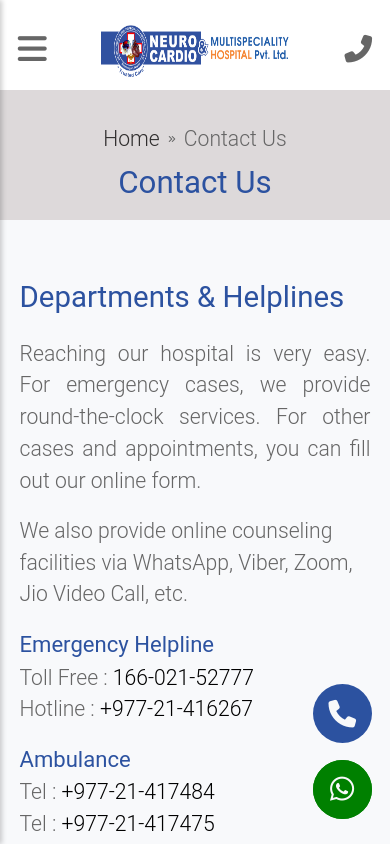
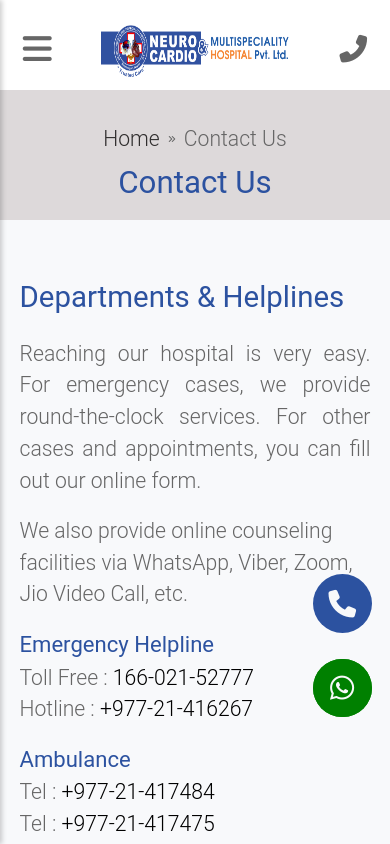
Before and after one commit to pracasupreti/neurohospital.com.np, a React (Create React App) app: page /contact in a window 390 px wide. Built offline with nearby package versions, Linux system fonts and the light colour scheme.

Commit message:
new-update

```diff
--- a/public/assets/css/contact.css
+++ b/public/assets/css/contact.css
@@ -48,6 +48,8 @@
   text-decoration: none;
 }
 .ct-div1 {
+  display: flex;
+  flex-wrap: wrap;
   margin: 0 0 3rem 0;
   justify-content: space-between;
 }
--- a/public/assets/css/float.css
+++ b/public/assets/css/float.css
@@ -72,13 +72,13 @@
   }
   .float-1,
   .float1-link {
-    bottom: 12%;
+    bottom:25%;
     width: 3.2rem;
     height: 3.2rem;
   }
   .float-1,
   .float2-link {
-    bottom: 3%;
+    bottom: 15%;
     width: 3.2rem;
     height: 3.2rem;
   }
--- a/public/assets/css/header.css
+++ b/public/assets/css/header.css
@@ -82,7 +82,7 @@
     /* border: 2px solid black; */
   }
   .resp-nav1-div-div1 i {
-    margin-left: 10px;
+    margin-left: 15px;
     font-size: 1.8rem;
   }
   .resp-nav1-div-div2 {
@@ -100,7 +100,7 @@
     /* border: 2px solid black; */
   }
   .resp-nav1-div-div3 i {
-    margin-right:10px ;
+    margin-right:15px ;
     font-size: 1.5rem;
   }
   .nav-2 {
--- a/public/assets/css/hospital-calender.css
+++ b/public/assets/css/hospital-calender.css
@@ -5,7 +5,7 @@
   margin: 3rem auto ;
   padding: 10px;
   border-radius: 10px;
-  border: 0.5px solid #2c52a0;
+  border: 1px solid #ddd;
 }
 .cdr-d1 {
   width: 25%;
--- a/public/assets/css/testimonials.css
+++ b/public/assets/css/testimonials.css
@@ -49,6 +49,8 @@
 .tl-col2 {
   width: 61%;
   height: auto;
+  padding: 2rem 0;
+  /* border: 2px solid red; */
   align-items: center;
   opacity: 0;
   transform: translateY(30px);
@@ -59,7 +61,6 @@
   transform: translateY(0);
 }
 .tl-p1 {
-  margin-top: 3rem;
   text-transform: uppercase;
   font-weight: bolder;
   color: #999;
@@ -90,9 +91,11 @@
 }
 .tl2-col2 {
   width: 61%;
-  height: 90%;
+  height:auto;
   align-items: center;
   opacity: 0;
+  padding: 2rem 0;
+  /* border: 2px solid red; */
   transform: translateY(30px);
   transition: opacity 2s ease-in-out, transform 1s ease-in-out;
 }
@@ -120,9 +123,10 @@
 }
 .tl3-col2 {
   width: 61%;
-  height: 90%;
+  height:auto;
   align-items: center;
   opacity: 0;
+  /* border: 2px solid rgb(38, 255, 0); */
   transform: translateY(30px);
   transition: opacity 2s ease-in-out, transform 1s ease-in-out;
 }
@@ -167,5 +171,8 @@
     margin-top: 10px;
     height: 60%;
   }
+  .tl-p4{
+    font-weight: bolder;
+  }
 
 }
--- a/src/pages/Academics.js
+++ b/src/pages/Academics.js
@@ -135,7 +135,7 @@ const Academics = () => {
             <p className="As-p3  text-center text-dark mb-3">CTEVT Courses</p>
           <p className="As-p4" style={{ textAlign: 'justify' }}>
              The Council for Technical Education and Vocational
-            Training (CTEVT) constituted in 1989 (2045 BS) is a national
+            Training (CTEVT) constituted in 1989 (2045 B.S.) is a national
             autonomous apex body of Technical and Vocational Education and
             Training (TVET) sector committed for the production of technical and
             skillful human resources required to the nation. It mainly involves
--- a/src/pages/Testimonials.js
+++ b/src/pages/Testimonials.js
@@ -101,13 +101,13 @@ const Testimonials = () => {
     <>
       <Breadcrumb name1={name1} name2={name1} />
       <div className="tl-sec  mb-3">
-        <div className="tl-div">
+        <div className="tl-div mx-2 mt-4">
           <div ref={sec2Ref} className={`tl-col1 my-2 ${isVisible ? "show" : ""}`}>
             <img src="/assets/images/testimonials/t1.jpg" alt="t1" />
           </div>
           <div
             ref={sec3Ref}
-            className={`tl-col2 mx-2 ${isSec3Visible ? "show" : ""}`}
+            className={`tl-col2 ${isSec3Visible ? "show" : ""}`}
           >
             <p className="tl-p1">Diabetic patient from Inaruwa -2, Sunsari</p>
             <p className="tl-p2">Living healthier life</p>
@@ -132,7 +132,7 @@ const Testimonials = () => {
         </div>
       </div>
       <div className="tl-sec1  mb-3">
-        <div className="tl-div mx-2">
+        <div className="tl-div mx-3 mt-4">
           <div
             ref={sec4Ref}
             className={`tl2-col1 my-2 ${isSec4Visible ? "show" : ""}`}
@@ -166,7 +166,7 @@ const Testimonials = () => {
         </div>
       </div>
       <div className="tl-sec1" style={{marginBottom:"5rem"}}>
-        <div className="tl-div mx-2 mt-4">
+        <div className="tl-div mx-3 mt-4">
           <div
             ref={sec6Ref}
             className={`tl3-col1 ${isSec6Visible ? "show" : ""}`}
```
